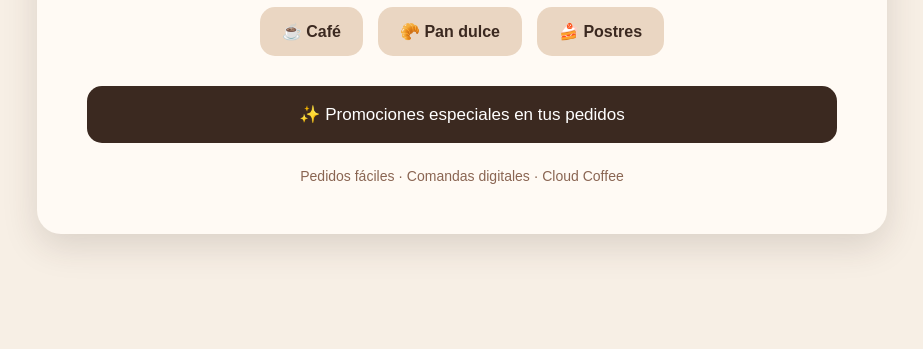
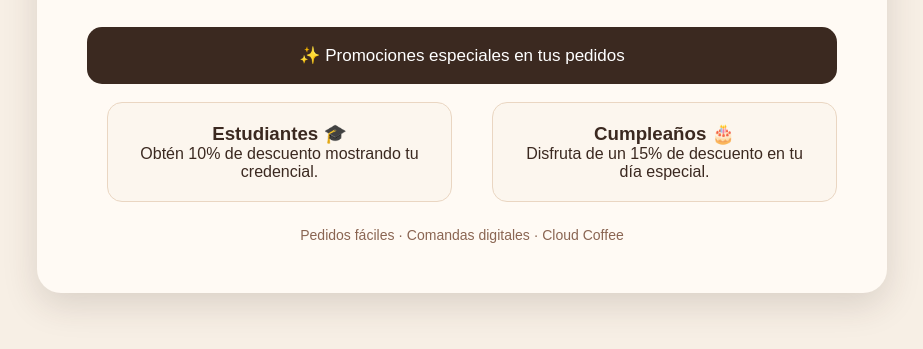
Before and after one commit to GilUTJ/code-coffe-api, a website: page index.html in a window 1280 px wide. Shown: the part 399-748 px from the top of the page, without its empty margins (178-1101 px from the left). Drawn offline with Linux system fonts and the light colour scheme.

Commit message:
agregar promociones de descuento

```diff
--- a/index.html
+++ b/index.html
@@ -77,6 +77,23 @@
             font-size: 14px;
             color: #8a6552;
         }
+        .promociones {
+    display: flex;
+    gap: 20px; /* Espacio horizontal entre container y container2 */
+    justify-content: center;
+}
+       .container, .container2 {
+    flex: 1;
+    display: grid;
+    grid-template-columns: 1fr; /* Cambiado a 1fr porque la promoción ahora ocupa toda su columna */
+}
+.promocion {
+    background: #fcf6ee;
+    padding: 20px;
+    border-radius: 15px;
+    border: 1px solid #ead6c2;
+}
+
     </style>
 </head>
 
@@ -102,6 +119,26 @@
             ✨ Promociones especiales en tus pedidos
         </div>
 
+        <br>
+        <section class="promociones">
+<br>
+
+<div class="container">
+    <div class="promocion">
+        <h3> Estudiantes 🎓</h3>
+        <p>Obtén 10% de descuento mostrando tu credencial.</p>
+    </div>
+    </div>
+    <br>
+
+    <div class="container2">
+    <div class="promocion">
+        <h3> Cumpleaños 🎂</h3>
+        <p>Disfruta de un 15% de descuento en tu día especial.</p>
+    </div>
+    </div>
+</section>
+
         <footer>
             Pedidos fáciles · Comandas digitales · Cloud Coffee
         </footer>
```
